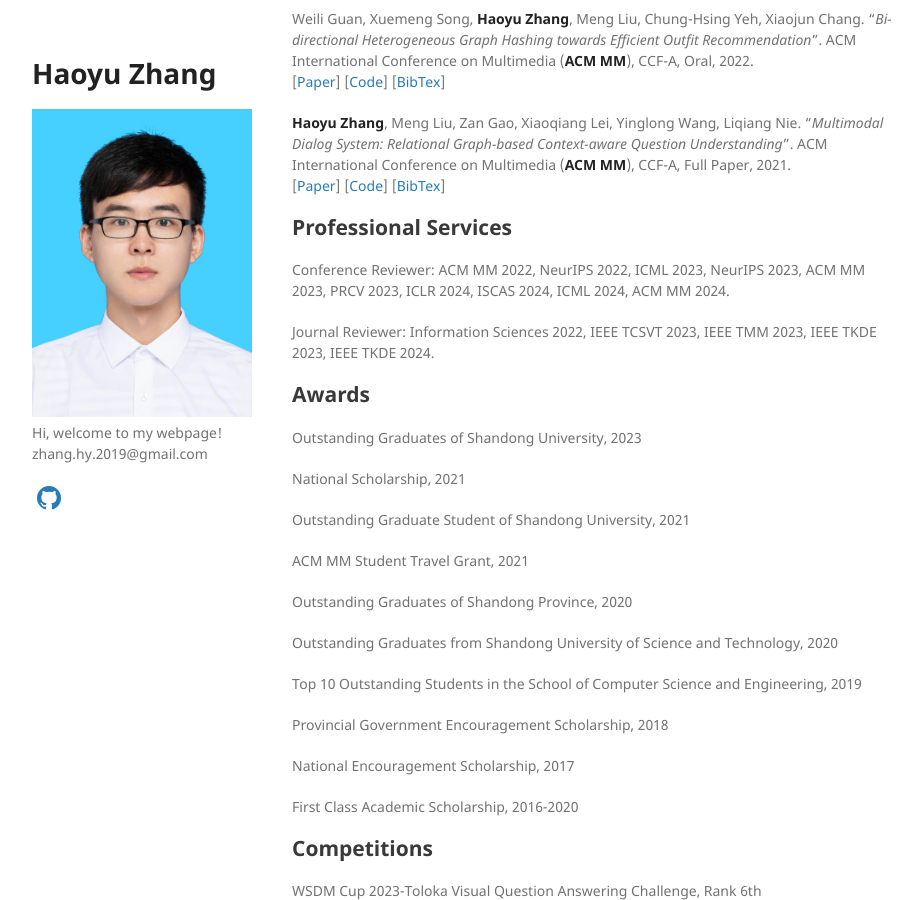
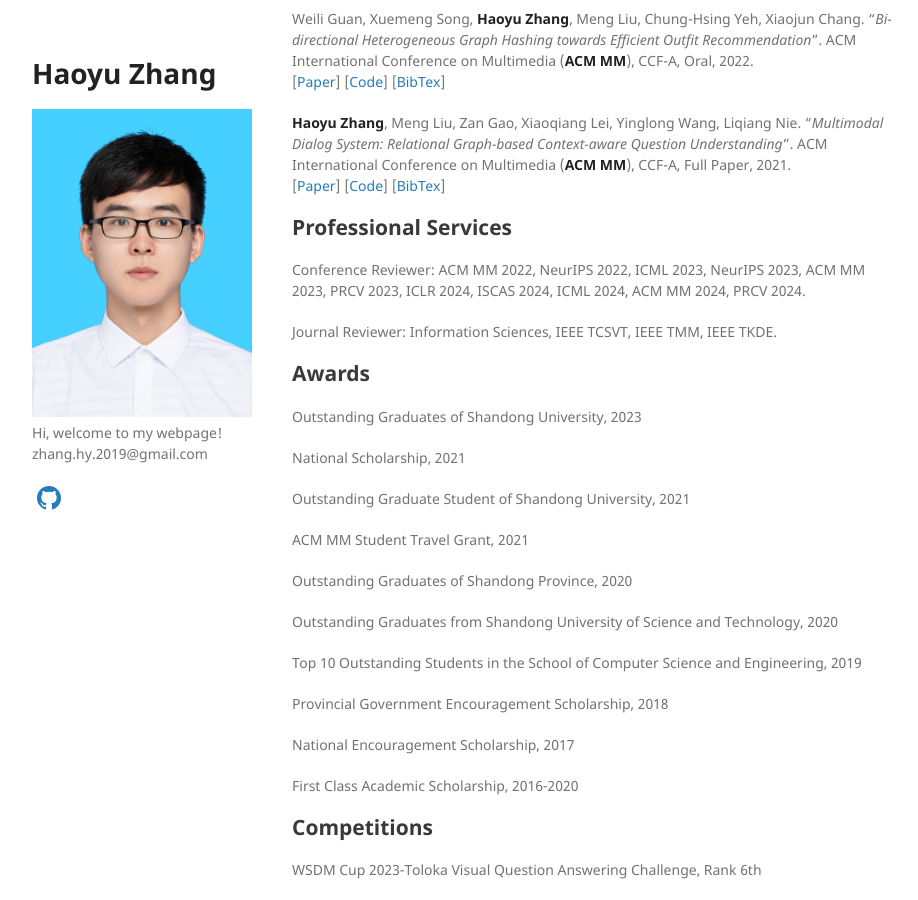
Before and after one commit to Hyu-Zhang/Hyu-Zhang.github.io, a Jekyll site: the page built from index.md, in a window 1280 px wide and 900 px high, scrolled down 1033 px. Shown: the whole window, without its empty margins (178-1096 px from the left). Built offline with Jekyll 4.4.1, drawn with Linux system fonts in a browser that asks for light colours; a style sheet for code colours, icons or effects is not loaded; our own code applies the rules of GitHub Pages for plain Markdown files.

Commit message:
Update index.md

```diff
--- a/index.md
+++ b/index.md
@@ -87,9 +87,9 @@ Weili Guan, Xuemeng Song, **Haoyu Zhang**, Meng Liu, Chung-Hsing Yeh, Xiaojun Ch
 
 ## Professional Services
 
-Conference Reviewer: ACM MM 2022, NeurIPS 2022, ICML 2023, NeurIPS 2023, ACM MM 2023, PRCV 2023, ICLR 2024, ISCAS 2024, ICML 2024, ACM MM 2024.
+Conference Reviewer: ACM MM 2022, NeurIPS 2022, ICML 2023, NeurIPS 2023, ACM MM 2023, PRCV 2023, ICLR 2024, ISCAS 2024, ICML 2024, ACM MM 2024, PRCV 2024.
 
-Journal Reviewer: Information Sciences 2022, IEEE TCSVT 2023, IEEE TMM 2023, IEEE TKDE 2023, IEEE TKDE 2024.
+Journal Reviewer: Information Sciences, IEEE TCSVT, IEEE TMM, IEEE TKDE.
 
 ## Awards
 <!--
```
